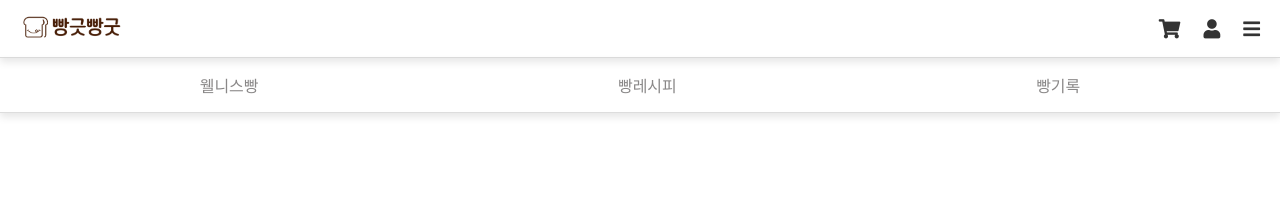
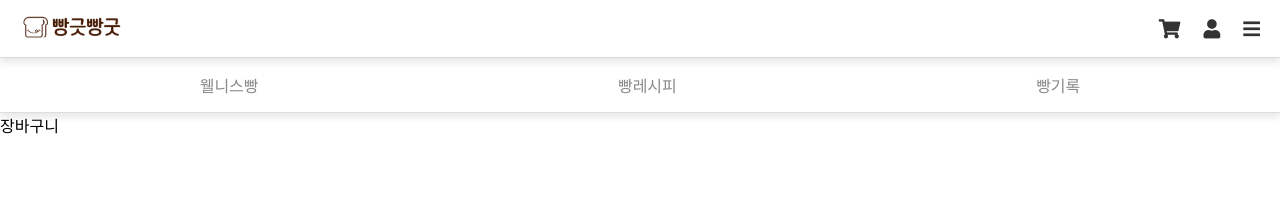
Before and after one commit to Likelion-at-SMWU-12th/DreamPatissier-Client, a React (Create React App) app in the folder dream/: page /cart in a window 1280 px wide. Before the commit this address had no page. Shown: the top 203 px of the page. Built offline with nearby package versions, Linux system fonts and the light colour scheme.

Commit message:
[Feat] 장바구니 페이지

```diff
--- a/dream/src/App.js
+++ b/dream/src/App.js
@@ -21,6 +21,7 @@ import SignClear from "./pages/accounts/SignClear";
 import CategoryPage from "./pages/CategoryPage";
 import Logout from "./pages/userpage/Logout";
 import SearchPage from "./pages/SearchPage";
+import Cart from "./pages/Cart";
 
 import profile from "./assets/logo.png";
 
@@ -58,6 +59,7 @@ function App() {
         <Route path="/accounts/login/" element={<Login />} />
         <Route path="/accounts/logout/" element={<Logout />} />
         <Route path="/test/*" element={<TestBread />} />
+        <Route path="/cart" element={<Cart />} />
       </Routes>
     </>
   );
--- a/dream/src/components/Search.jsx
+++ b/dream/src/components/Search.jsx
@@ -17,6 +17,12 @@ const Search = ({ onSearch }) => {
     onSearch(tagsArray);
   };
 
+  const handleKeyPress = (e) => {
+    if (e.key === "Enter") {
+      handleSearchClick();
+    }
+  };
+
   return (
     <SearchWrap>
       <SearchBox>
@@ -25,6 +31,7 @@ const Search = ({ onSearch }) => {
           placeholder="#프로틴 #저당 등 웰니스 키워드를 검색해 주세요."
           value={keywords}
           onChange={handleInputChange}
+          onKeyPress={handleKeyPress}
         />
         <SearchButton onClick={handleSearchClick}>
           <SearchImg src={SearchIcon} alt="Search Icon" />
@@ -76,4 +83,5 @@ const SearchButton = styled.button`
   background: none;
   padding: 0;
   cursor: pointer;
+  margin-left: 50px;
 `;
--- /dev/null
+++ b/dream/src/pages/Cart.js
@@ -0,0 +1,7 @@
+import React from "react";
+
+const Cart = () => {
+  return <div>장바구니</div>;
+};
+
+export default Cart;
```
